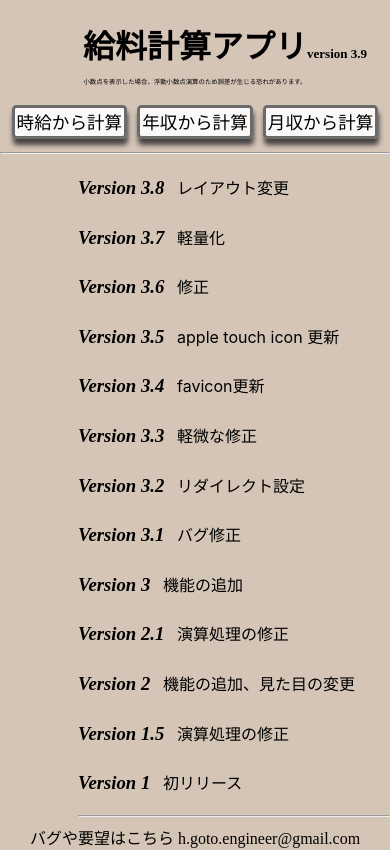
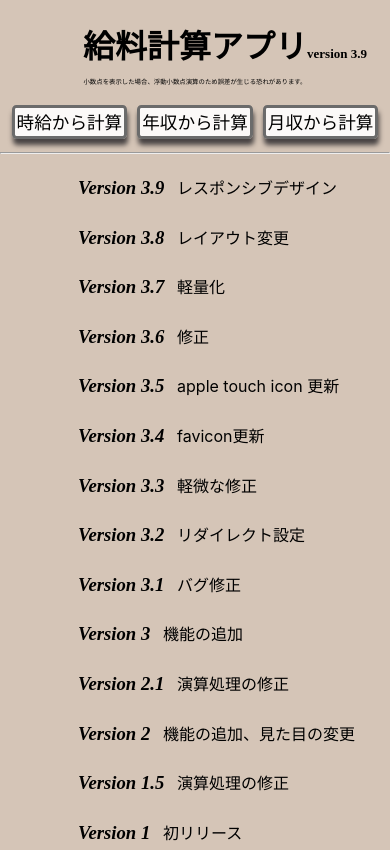
Before and after one commit to H-goto16/CalculateSalary, a React (Create React App) app: page /version in a window 390 px wide. Shown: the top 850 px of the page. Built offline with nearby package versions, Linux system fonts and the light colour scheme.

Commit message:
fix: responsive

```diff
--- a/src/pages/components/version.tsx
+++ b/src/pages/components/version.tsx
@@ -6,6 +6,9 @@ export const Version = () => {
         <>
                 <hr />
             <div className="verContainer">
+                <h3 className="verTitle">Version 3.9</h3>
+                <p className="detailVer">レスポンシブデザイン</p>
+                <br />
                 <h3 className="verTitle">Version 3.8</h3>
                 <p className="detailVer">レイアウト変更</p>
                 <br />
```
